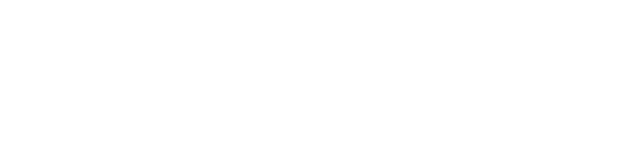
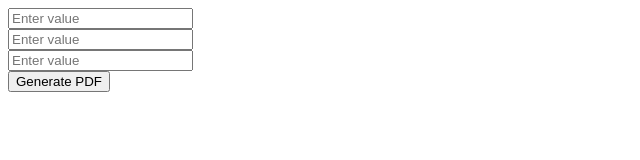
Before and after one commit to AamuLumi/PDP_PDFJS, a website: page public/index.html in a window 1280 px wide. Shown: the whole page, without its empty margins (0-640 px from the left). Drawn offline with Linux system fonts and the light colour scheme.

Commit message:
fix(server): Fix empty HTML document

```diff
--- a/public/index.html
+++ b/public/index.html
@@ -5,7 +5,12 @@
 </head>
 
 <body>
-
+  <form action="/generatePDF" method="POST">
+    <input type="text" name="field1" placeholder="Enter value"><br>
+    <input type="text" name="field2" placeholder="Enter value"><br>
+    <input type="text" name="field3" placeholder="Enter value"><br>
+    <input type="submit" value="Generate PDF">
+  </form>
 </body>
 
 </html>
```
